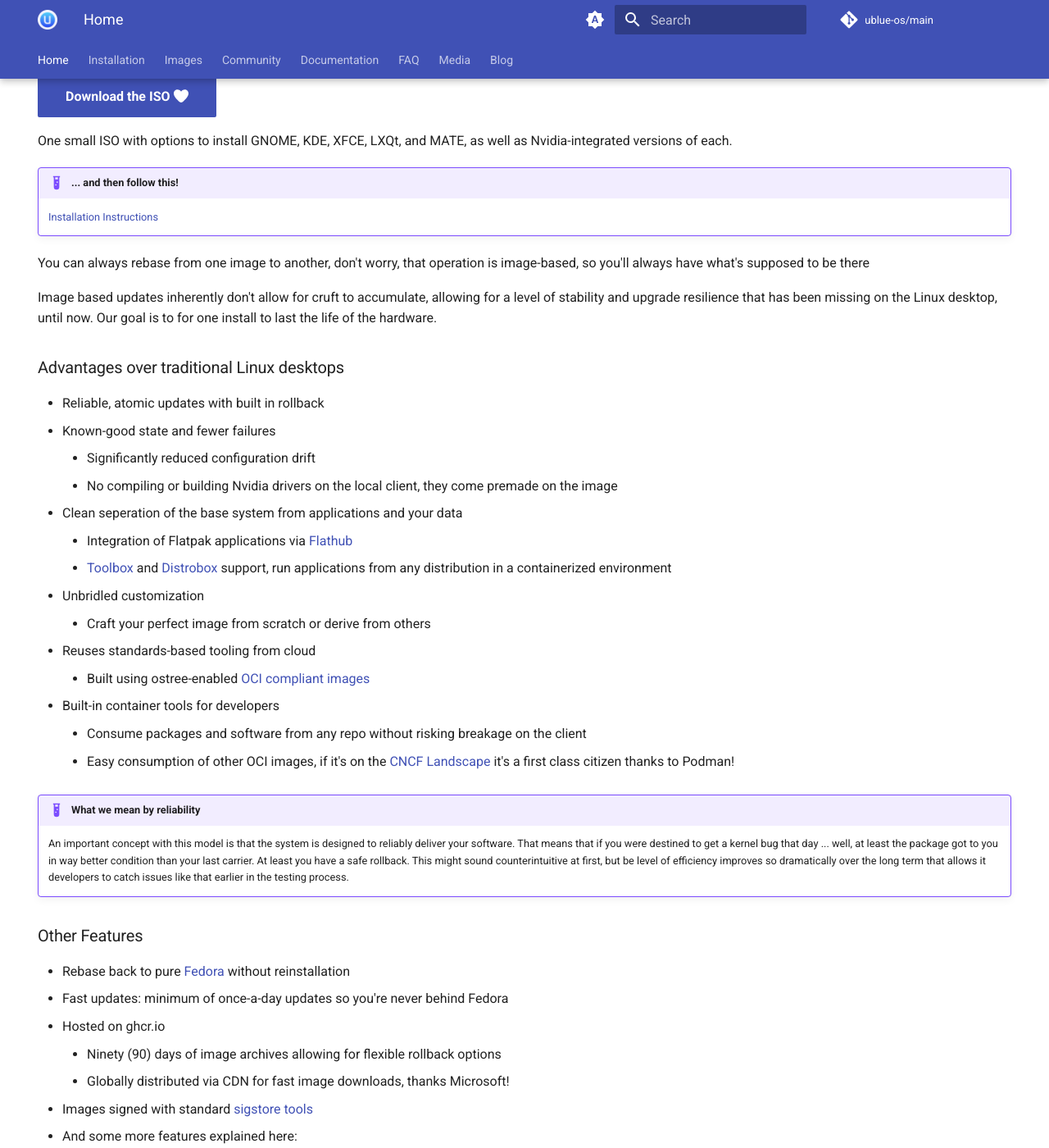
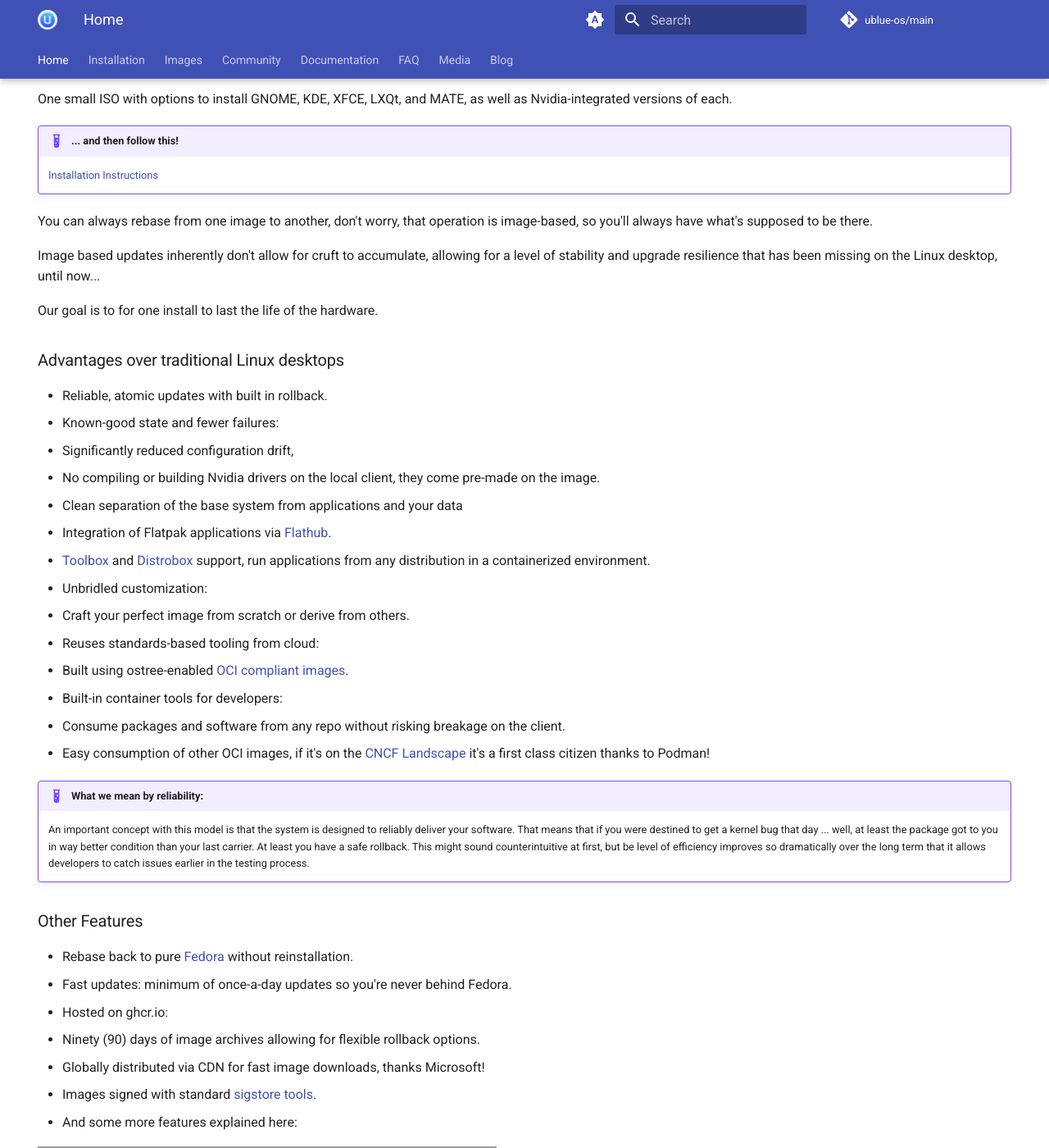
Before and after one commit to ublue-os/website, an MkDocs documentation site: the page built from docs/index.md, in a window 1280 px wide and 1400 px high, scrolled down 1467 px. Shown: the whole window at 82% size. Built offline with MkDocs 1.6.1 and Material for MkDocs 9.7.7, drawn with Linux system fonts in a browser that asks for light colours; comment, search, counter and statistics services are not loaded; some of the changed text lies outside the part shown; grey boxes are pictures that could not be loaded.

Commit message:
fix:proof-reading and formatting clean-up.

```diff
--- a/docs/index.md
+++ b/docs/index.md
@@ -3,7 +3,7 @@ hide:
   - navigation
 ---
 
-## Custom Operating System images based on Fedora
+# Custom Operating System images based on Fedora
 
 This is a collection of container images using Fedora's support for OCI/Docker containers as a [transport and delivery mechanism for operating system content](https://fedoraproject.org/wiki/Changes/OstreeNativeContainerStable). That's nerdspeak for the ultimate Linux client: the reliability of a Chromebook, but with the flexibility and power of a traditional Linux desktop. At long last, we've ascended.
 
@@ -11,24 +11,22 @@ This project provides ...
 
 <div class="grid cards" markdown>
 
--   :material-train-car-container:{ .lg .middle } __Images__
+- :material-train-car-container:{ .lg .middle } __Images__
 
     ---
     A diverse set of [continuously delivered](https://en.wikipedia.org/wiki/Continuous_delivery) Fedora-based images for people to use as their desktop operating system
 
-
--   :material-toolbox:{ .lg .middle } __Toolkit__
+- :material-toolbox:{ .lg .middle } __Toolkit__
 
     ---
     A diverse set of tools and [a reusable automation kit](https://github.com/ublue-os/startingpoint) for more technical users so that they can customize and share their images with others
 
--   :material-speedometer:{ .lg .middle } __Experimental Applications__
+- :material-speedometer:{ .lg .middle } __Experimental Applications__
 
     ---
     Act as a proving ground for new ideas around the Linux desktop like [Fleek](https://getfleek.dev/), [Forge](https://github.com/ublue-os/forge), [Yafti](https://github.com/ublue-os/yafti), and [Boxkit](https://github.com/ublue-os/boxkit)
 
-
--   :material-heart:{ .lg .middle } __Community__
+- :material-heart:{ .lg .middle } __Community__
 
     ---
     Help new contributors to start their cloud native and open source journeys no matter their skill level
@@ -57,40 +55,41 @@ One small ISO with options to install GNOME, KDE, XFCE, LXQt, and MATE, as well
 
     [Installation Instructions](/installation)
 
-You can always rebase from one image to another, don't worry, that operation is image-based, so you'll always have what's supposed to be there
+You can always rebase from one image to another, don't worry, that operation is image-based, so you'll always have what's supposed to be there.
 
-Image based updates inherently don't allow for cruft to accumulate, allowing for a level of stability and upgrade resilience that has been missing on the Linux desktop, until now.
+Image based updates inherently don't allow for cruft to accumulate, allowing for a level of stability and upgrade resilience that has been missing on the Linux desktop, until now...
+
 Our goal is to for one install to last the life of the hardware.
 
 ### Advantages over traditional Linux desktops
 
-- Reliable, atomic updates with built in rollback
-- Known-good state and fewer failures
-    - Significantly reduced configuration drift
-    - No compiling or building Nvidia drivers on the local client, they come premade on the image
-- Clean seperation of the base system from applications and your data
-    - Integration of Flatpak applications via [Flathub](https://flathub.org/home)
-    - [Toolbox](https://github.com/containers/toolbox) and [Distrobox](https://github.com/89luca89/distrobox) support, run applications from any distribution in a containerized environment
-- Unbridled customization
-    - Craft your perfect image from scratch or derive from others
-- Reuses standards-based tooling from cloud
-    - Built using ostree-enabled [OCI compliant images](https://opencontainers.org/)
-- Built-in container tools for developers
-    - Consume packages and software from any repo without risking breakage on the client
-    - Easy consumption of other OCI images, if it's on the [CNCF Landscape](https://landscape.cncf.io/) it's a first class citizen thanks to Podman!
+- Reliable, atomic updates with built in rollback.
+- Known-good state and fewer failures:
+  - Significantly reduced configuration drift,
+  - No compiling or building Nvidia drivers on the local client, they come pre-made on the image.
+- Clean separation of the base system from applications and your data
+  - Integration of Flatpak applications via [Flathub](https://flathub.org/home).
+  - [Toolbox](https://github.com/containers/toolbox) and [Distrobox](https://github.com/89luca89/distrobox) support, run applications from any distribution in a containerized environment.
+- Unbridled customization:
+  - Craft your perfect image from scratch or derive from others.
+- Reuses standards-based tooling from cloud:
+  - Built using ostree-enabled [OCI compliant images](https://opencontainers.org/).
+- Built-in container tools for developers:
+  - Consume packages and software from any repo without risking breakage on the client.
+  - Easy consumption of other OCI images, if it's on the [CNCF Landscape](https://landscape.cncf.io/) it's a first class citizen thanks to Podman!
 
-!!! example "What we mean by reliability"
+!!! example "What we mean by reliability:"
 
-    An important concept with this model is that the system is designed to reliably deliver your software. That means that if you were destined to get a kernel bug that day ... well, at least the package got to you in way better condition than your last carrier. At least you have a safe rollback. This might sound counterintuitive at first, but be level of efficiency improves so dramatically over the long term that allows it developers to catch issues like that earlier in the testing process.
+    An important concept with this model is that the system is designed to reliably deliver your software. That means that if you were destined to get a kernel bug that day ... well, at least the package got to you in way better condition than your last carrier. At least you have a safe rollback. This might sound counterintuitive at first, but be level of efficiency improves so dramatically over the long term that it allows developers to catch issues earlier in the testing process.
 
 ### Other Features
 
-- Rebase back to pure [Fedora](https://getfedora.org/en/) without reinstallation
-- Fast updates: minimum of once-a-day updates so you're never behind Fedora
-- Hosted on ghcr.io
-    - Ninety (90) days of image archives allowing for flexible rollback options
-    - Globally distributed via CDN for fast image downloads, thanks Microsoft!
-- Images signed with standard [sigstore tools](https://www.sigstore.dev/)
+- Rebase back to pure [Fedora](https://getfedora.org/en/) without reinstallation.
+- Fast updates: minimum of once-a-day updates so you're never behind Fedora.
+- Hosted on ghcr.io:
+  - Ninety (90) days of image archives allowing for flexible rollback options.
+  - Globally distributed via CDN for fast image downloads, thanks Microsoft!
+- Images signed with standard [sigstore tools](https://www.sigstore.dev/).
 - And some more features explained here:
 
 <iframe width="560" height="315" src="https://www.youtube.com/embed/X8h304Jp9N8?start=435" title="YouTube video player" frameborder="0" allow="accelerometer; autoplay; clipboard-write; encrypted-media; gyroscope; picture-in-picture; web-share" allowfullscreen></iframe>
@@ -100,7 +99,7 @@ Our goal is to for one install to last the life of the hardware.
 We're always looking for people to help, all skill levels and areas of expertise are welcome. Check out [the roadmap](https://github.com/orgs/ublue-os/projects/1) and [proposals](https://github.com/orgs/ublue-os/discussions?discussions_q=is%3Aopen+label%3Aproposal) to get a feel for the project, then:
 
 - [Join our Discord](https://discord.gg/WEu6BdFEtp)
-  - We strive for a safe, inclusive community
-- Pull requests encouraged and accepted
+  - We strive for a safe, inclusive community.
+- Pull requests encouraged and accepted.
 
 If you're building your own custom images feel free to add them to [our awesome list](https://github.com/ublue-os/awesome-custom-images)!
```
Also changed, not shown: docs/faq.md (+8 -8 lines), docs/images/main/index.md (+17 -16 lines), docs/tinker/setup/auto-web.md (+2 -2 lines), docs/tinker/setup/index.md (+2 -2 lines), docs/tinker/setup/manual.md (+6 -4 lines).
